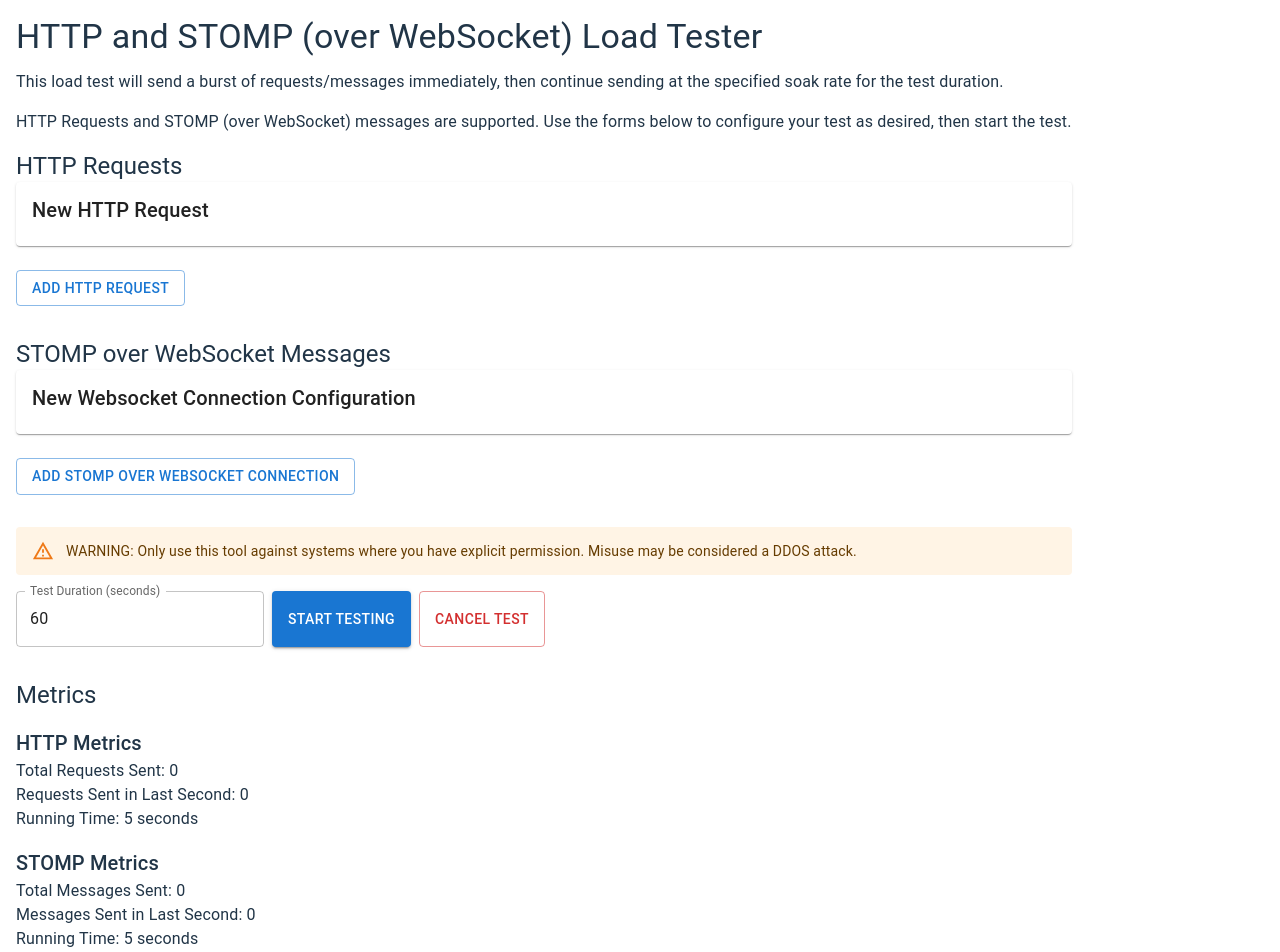
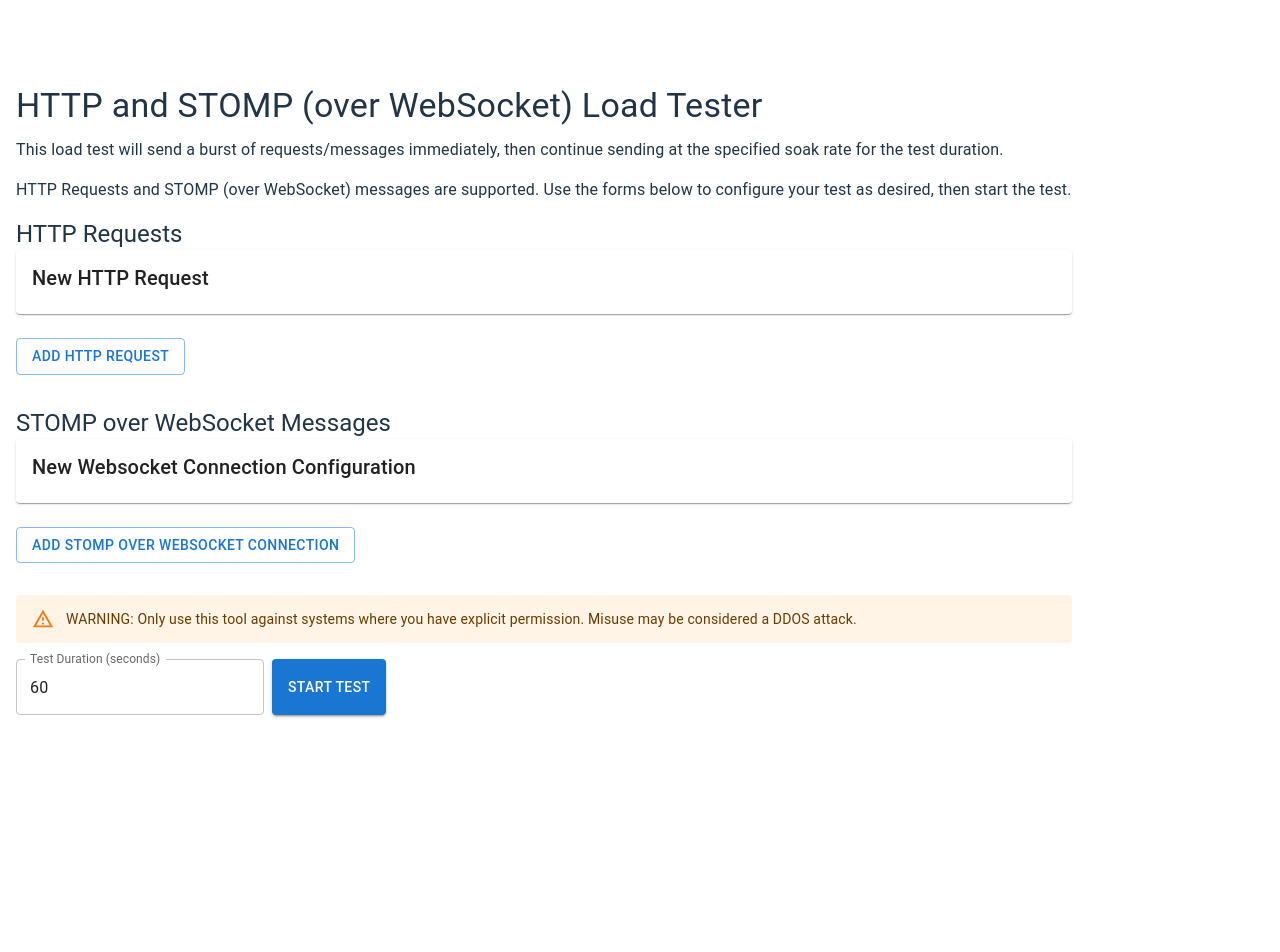
Before and after one commit to rizvanJacob/http-stomp-ws-load-tester, a React (Vite) app: page / in a window 1280 px wide. Shown: the top 952 px of the page. After the commit the page ends 800 px from the top, so only its background shows below. Built offline with nearby package versions, Linux system fonts and the light colour scheme; some icons are missing.

Commit message:
disable inputs when testing

```diff
--- a/package.json
+++ b/package.json
@@ -16,6 +16,7 @@
     "@mui/material": "^7.0.2",
     "@stomp/stompjs": "^7.1.1",
     "axios": "^1.8.4",
+    "chart.js": "^4.4.8",
     "react": "^19.0.0",
     "react-dom": "^19.0.0"
   },
--- a/src/App.tsx
+++ b/src/App.tsx
@@ -21,6 +21,7 @@ import {
   stompMetrics,
   getRunningTime as getStompRunningTime,
 } from "./services/StompTester";
+import { IsTestingContext } from "./contexts/IsTestingContext";
 
 // Utility to generate unique IDs
 let idCounter = 1;
@@ -79,6 +80,7 @@ function App() {
   }, [stompConfigs]);
 
   // Global soak duration state
+  const [isTesting, setIsTesting] = useState(false);
   const [soakDuration, setSoakDuration] = useState(60); // default 60 seconds
 
   // Dummy state for re-rendering metrics
@@ -133,6 +135,15 @@ function App() {
     ]);
   };
 
+  const toggleTest = () => {
+    if (isTesting) {
+      cancelTesting();
+    } else {
+      startTesting();
+    }
+    setIsTesting((prev) => !prev);
+  };
+
   // Start all tests
   const startTesting = () => {
     // Clear any existing test handles
@@ -166,6 +177,14 @@ function App() {
     setStompCancelHandles([]);
   };
 
+  const getRunningTime = () => {
+    const httpRunningTime = getHttpRunningTime();
+    const stompRunningTime = getStompRunningTime();
+    return httpRunningTime > stompRunningTime
+      ? httpRunningTime
+      : stompRunningTime;
+  };
+
   return (
     <Box sx={{ p: 2 }}>
       <Typography variant="h4" gutterBottom>
@@ -179,6 +198,7 @@ function App() {
         HTTP Requests and STOMP (over WebSocket) messages are supported. Use the
         forms below to configure your test as desired, then start the test.
       </Typography>
+      <IsTestingContext.Provider value={isTesting}>
         <Box sx={{ mb: 4 }}>
           <Typography variant="h5">HTTP Requests</Typography>
           {httpConfigs.map((item) => (
@@ -189,7 +209,12 @@ function App() {
               onRemove={() => removeHttpConfig(item.id)}
             />
           ))}
-        <Button variant="outlined" onClick={addHttpConfig} sx={{ mt: 1 }}>
+          <Button
+            variant="outlined"
+            onClick={addHttpConfig}
+            sx={{ mt: 1 }}
+            disabled={isTesting}
+          >
             Add HTTP Request
           </Button>
         </Box>
@@ -203,7 +228,12 @@ function App() {
               onRemove={() => removeStompConfig(item.id)}
             />
           ))}
-        <Button variant="outlined" onClick={addStompConfig} sx={{ mt: 1 }}>
+          <Button
+            variant="outlined"
+            onClick={addStompConfig}
+            sx={{ mt: 1 }}
+            disabled={isTesting}
+          >
             Add STOMP over WebSocket Connection
           </Button>
         </Box>
@@ -217,37 +247,39 @@ function App() {
             type="number"
             value={soakDuration}
             onChange={(e) => setSoakDuration(Number(e.target.value))}
+            disabled={isTesting}
           />
-        <Button variant="contained" color="primary" onClick={startTesting}>
-          Start Testing
-        </Button>
-        <Button variant="outlined" color="error" onClick={cancelTesting}>
-          Cancel Test
+          <Button
+            variant={isTesting ? "outlined" : "contained"}
+            color={isTesting ? "error" : "primary"}
+            onClick={toggleTest}
+          >
+            {isTesting ? "Cancel Test" : "Start Test"}
           </Button>
         </Stack>
+      </IsTestingContext.Provider>
+      {isTesting && (
         <Box sx={{ mt: 4 }}>
           <Typography variant="h5">Metrics</Typography>
           <Box sx={{ mt: 2 }}>
-          <Typography variant="h6">HTTP Metrics</Typography>
             <Typography>
-            Total Requests Sent: {httpMetrics.totalMessages}
+              Total HTTP Requests Sent: {httpMetrics.totalMessages}
             </Typography>
             <Typography>
-            Requests Sent in Last Second: {httpMetrics.messagesLastSecond}
-          </Typography>
-          <Typography>Running Time: {getHttpRunningTime()} seconds</Typography>
-        </Box>
-        <Box sx={{ mt: 2 }}>
-          <Typography variant="h6">STOMP Metrics</Typography>
-          <Typography>
-            Total Messages Sent: {stompMetrics.totalMessages}
+              HTTP Requests Sent in Last Second:{" "}
+              {httpMetrics.messagesLastSecond}
             </Typography>
             <Typography>
-            Messages Sent in Last Second: {stompMetrics.messagesLastSecond}
+              Total STOMP Messages Sent: {stompMetrics.totalMessages}
             </Typography>
-          <Typography>Running Time: {getStompRunningTime()} seconds</Typography>
+            <Typography>
+              STOMP Messages Sent in Last Second:{" "}
+              {stompMetrics.messagesLastSecond}
+            </Typography>
+            <Typography>Running Time: {getRunningTime()} seconds</Typography>
           </Box>
         </Box>
+      )}
     </Box>
   );
 }
--- a/src/components/HttpConfigForm.tsx
+++ b/src/components/HttpConfigForm.tsx
@@ -16,6 +16,8 @@ import ExpandMoreIcon from "@mui/icons-material/ExpandMore";
 import DeleteIcon from "@mui/icons-material/Delete";
 import { AllowedMethodsType, HttpTestConfigType } from "../services/HttpTester";
 import RateConfig from "./RateConfig";
+import { useContext } from "react";
+import { IsTestingContext } from "../contexts/IsTestingContext";
 
 type HttpConfigFormPropsType = {
   config: HttpTestConfigType;
@@ -28,6 +30,8 @@ const HttpConfigForm: React.FC<HttpConfigFormPropsType> = ({
   onChange,
   onRemove,
 }) => {
+  const isTesting = useContext(IsTestingContext);
+
   const handleChange =
     (field: keyof HttpTestConfigType) =>
     (e: React.ChangeEvent<HTMLInputElement>) => {
@@ -55,7 +59,7 @@ const HttpConfigForm: React.FC<HttpConfigFormPropsType> = ({
             ? `${config.method.toUpperCase()} to ${config.url}`
             : "New HTTP Request"}
         </Typography>
-        <IconButton onClick={onRemove} sx={{ ml: "auto" }}>
+        <IconButton onClick={onRemove} sx={{ ml: "auto" }} disabled={isTesting}>
           <DeleteIcon />
         </IconButton>
       </AccordionSummary>
@@ -77,6 +81,7 @@ const HttpConfigForm: React.FC<HttpConfigFormPropsType> = ({
                     e as React.ChangeEvent<HTMLInputElement>
                   )
                 }
+                disabled={isTesting}
               >
                 <MenuItem value={"get"}>GET</MenuItem>
                 <MenuItem value={"post"}>POST</MenuItem>
@@ -91,6 +96,7 @@ const HttpConfigForm: React.FC<HttpConfigFormPropsType> = ({
               onChange={handleChange("url")}
               fullWidth
               margin="none"
+              disabled={isTesting}
             />
           </Stack>
           <TextField
@@ -106,6 +112,7 @@ const HttpConfigForm: React.FC<HttpConfigFormPropsType> = ({
             margin="normal"
             multiline
             minRows={3}
+            disabled={isTesting}
           />
           <RateConfig
             soakRate={config.soakRate}
--- a/src/components/RateConfig.tsx
+++ b/src/components/RateConfig.tsx
@@ -1,5 +1,6 @@
-import React from "react";
+import React, { useContext } from "react";
 import { Stack, TextField } from "@mui/material";
+import { IsTestingContext } from "../contexts/IsTestingContext";
 
 interface RateConfigProps {
   soakRate: number;
@@ -12,6 +13,8 @@ const RateConfig: React.FC<RateConfigProps> = ({
   burstRate,
   onChange,
 }) => {
+  const isTesting = useContext(IsTestingContext);
+
   return (
     <Stack direction="row" alignItems="center">
       <TextField
@@ -20,6 +23,7 @@ const RateConfig: React.FC<RateConfigProps> = ({
         value={soakRate}
         onChange={(e) => onChange("soakRate", Number(e.target.value))}
         fullWidth
+        disabled={isTesting}
       />
       <TextField
         label="Burst Rate (per sec)"
@@ -27,6 +31,7 @@ const RateConfig: React.FC<RateConfigProps> = ({
         value={burstRate}
         onChange={(e) => onChange("burstRate", Number(e.target.value))}
         fullWidth
+        disabled={isTesting}
       />
     </Stack>
   );
--- a/src/components/StompConfigForm.tsx
+++ b/src/components/StompConfigForm.tsx
@@ -1,4 +1,4 @@
-import React from "react";
+import React, { useContext } from "react";
 import {
   Box,
   TextField,
@@ -13,6 +13,7 @@ import ExpandMoreIcon from "@mui/icons-material/ExpandMore";
 import DeleteIcon from "@mui/icons-material/Delete";
 import { StompTestConfigType, StompMessageType } from "../services/StompTester";
 import StompMessageConfigForm from "./StompMessageConfigForm";
+import { IsTestingContext } from "../contexts/IsTestingContext";
 
 interface StompConfigFormProps {
   config: StompTestConfigType;
@@ -25,6 +26,8 @@ const StompConfigForm: React.FC<StompConfigFormProps> = ({
   onChange,
   onRemove,
 }) => {
+  const isTesting = useContext(IsTestingContext);
+
   const handleChange =
     (field: keyof Omit<StompTestConfigType, "messages">) =>
     (e: React.ChangeEvent<HTMLInputElement>) => {
@@ -51,7 +54,7 @@ const StompConfigForm: React.FC<StompConfigFormProps> = ({
             ? `Websocket Connection: ${config.endpoint}`
             : "New Websocket Connection Configuration"}
         </Typography>
-        <IconButton onClick={onRemove} sx={{ ml: "auto" }}>
+        <IconButton onClick={onRemove} sx={{ ml: "auto" }} disabled={isTesting}>
           <DeleteIcon />
         </IconButton>
       </AccordionSummary>
@@ -63,6 +66,7 @@ const StompConfigForm: React.FC<StompConfigFormProps> = ({
             onChange={handleChange("endpoint")}
             fullWidth
             margin="normal"
+            disabled={isTesting}
           />
           {config.messages.map((message, index) => (
             <StompMessageConfigForm
@@ -85,7 +89,12 @@ const StompConfigForm: React.FC<StompConfigFormProps> = ({
               }}
             />
           ))}
-          <Button variant="outlined" onClick={addMessage} sx={{ mt: 1 }}>
+          <Button
+            variant="outlined"
+            onClick={addMessage}
+            sx={{ mt: 1 }}
+            disabled={isTesting}
+          >
             Add STOMP Message
           </Button>
         </Box>
--- a/src/components/StompMessageConfigForm.tsx
+++ b/src/components/StompMessageConfigForm.tsx
@@ -1,4 +1,4 @@
-import React from "react";
+import React, { useContext } from "react";
 import {
   Accordion,
   AccordionSummary,
@@ -11,6 +11,7 @@ import ExpandMoreIcon from "@mui/icons-material/ExpandMore";
 import DeleteIcon from "@mui/icons-material/Delete";
 import { StompMessageType } from "../services/StompTester";
 import RateConfig from "./RateConfig";
+import { IsTestingContext } from "../contexts/IsTestingContext";
 
 interface StompMessageConfigFormProps {
   message: StompMessageType;
@@ -35,6 +36,8 @@ const StompMessageConfigForm: React.FC<StompMessageConfigFormProps> = ({
   onRateChange,
   onRemove,
 }) => {
+  const isTesting = useContext(IsTestingContext);
+
   const handleFieldChange =
     (field: keyof StompMessageType) =>
     (e: React.ChangeEvent<HTMLInputElement>) => {
@@ -59,7 +62,11 @@ const StompMessageConfigForm: React.FC<StompMessageConfigFormProps> = ({
             ? `Message to ${message.destination}`
             : "New Message Configuration"}
         </Typography>
-        <IconButton onClick={() => onRemove(index)} sx={{ ml: "auto" }}>
+        <IconButton
+          onClick={() => onRemove(index)}
+          sx={{ ml: "auto" }}
+          disabled={isTesting}
+        >
           <DeleteIcon fontSize="small" />
         </IconButton>
       </AccordionSummary>
@@ -70,6 +77,7 @@ const StompMessageConfigForm: React.FC<StompMessageConfigFormProps> = ({
           onChange={handleFieldChange("destination")}
           fullWidth
           margin="normal"
+          disabled={isTesting}
         />
         <TextField
           label="Headers (JSON)"
@@ -83,6 +91,7 @@ const StompMessageConfigForm: React.FC<StompMessageConfigFormProps> = ({
           margin="normal"
           multiline
           minRows={2}
+          disabled={isTesting}
         />
         <TextField
           label="Body (JSON)"
@@ -96,6 +105,7 @@ const StompMessageConfigForm: React.FC<StompMessageConfigFormProps> = ({
           margin="normal"
           multiline
           minRows={2}
+          disabled={isTesting}
         />
         <RateConfig
           soakRate={message.soakRate}
--- /dev/null
+++ b/src/contexts/IsTestingContext.ts
@@ -0,0 +1,3 @@
+import { createContext } from "react";
+
+export const IsTestingContext = createContext(false);
```
Also changed, not shown: 1 other file (tests, documents, lock files or other folders). Lines whose indentation alone changed are shown as unchanged.
